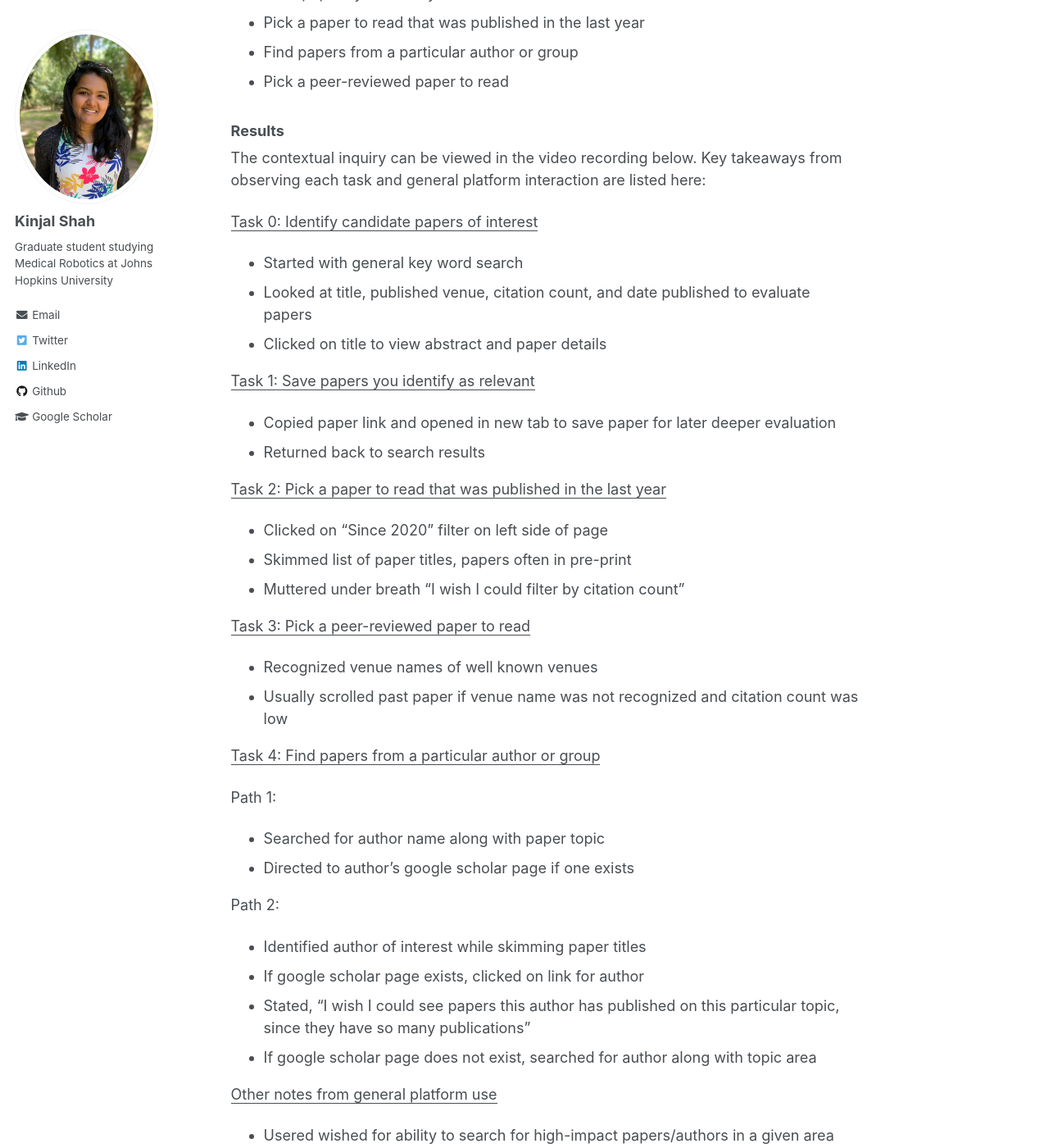
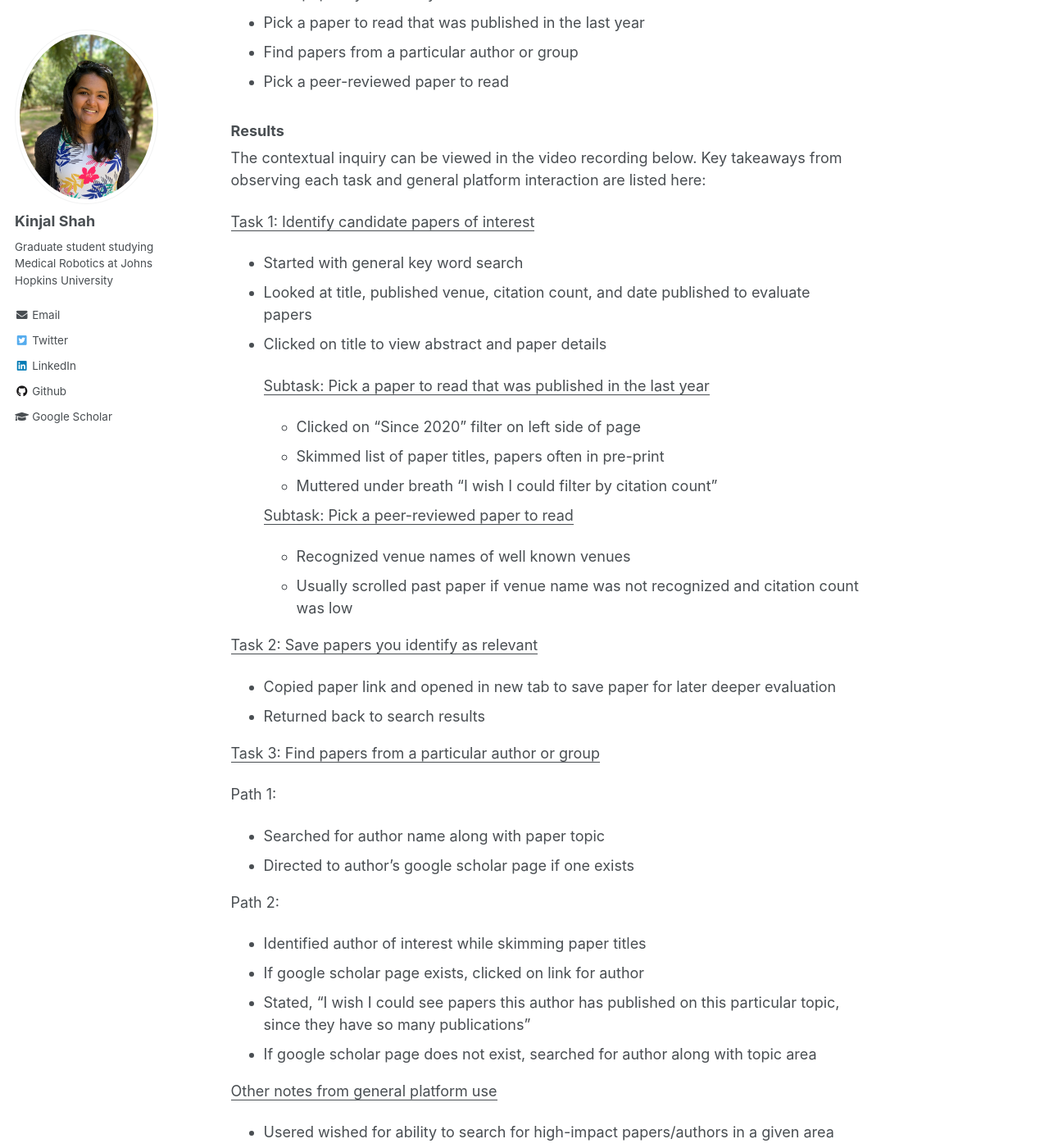
Before and after one commit to kinjmshah/kinjmshah.github.io, a Jekyll site: the page built from _portfolio/HCI_CI_LoFiPrototype.md, in a window 1280 px wide and 1400 px high, scrolled down 1215 px. Shown: the whole window at 82% size. Built offline with Jekyll 4.4.1, drawn with Linux system fonts in a browser that asks for light colours.

Commit message:
Update HCI_CI_LoFiPrototype.md

```diff
--- a/_portfolio/HCI_CI_LoFiPrototype.md
+++ b/_portfolio/HCI_CI_LoFiPrototype.md
@@ -33,25 +33,25 @@ In addition to observing overall use of the platform to complete the general pla
 
 The contextual inquiry can be viewed in the video recording below. Key takeaways from observing each task and general platform interaction are listed here:
 
-<ins>Task 0: Identify candidate papers of interest</ins>
+<ins>Task 1: Identify candidate papers of interest</ins>
 - Started with general key word search
 - Looked at title, published venue, citation count, and date published to evaluate papers
 - Clicked on title to view abstract and paper details
 
-<ins>Task 1: Save papers you identify as relevant</ins>
+    <ins>Subtask: Pick a paper to read that was published in the last year</ins>
+    - Clicked on "Since 2020" filter on left side of page
+    - Skimmed list of paper titles, papers often in pre-print
+    - Muttered under breath "I wish I could filter by citation count"
+
+    <ins>Subtask: Pick a peer-reviewed paper to read</ins>
+    - Recognized venue names of well known venues
+    - Usually scrolled past paper if venue name was not recognized and citation count was low
+
+<ins>Task 2: Save papers you identify as relevant</ins>
 - Copied paper link and opened in new tab to save paper for later deeper evaluation
 - Returned back to search results
 
-<ins>Task 2: Pick a paper to read that was published in the last year</ins>
-- Clicked on "Since 2020" filter on left side of page
-- Skimmed list of paper titles, papers often in pre-print
-- Muttered under breath "I wish I could filter by citation count"
-
-<ins>Task 3: Pick a peer-reviewed paper to read</ins>
-- Recognized venue names of well known venues
-- Usually scrolled past paper if venue name was not recognized and citation count was low
-
-<ins>Task 4: Find papers from a particular author or group</ins>
+<ins>Task 3: Find papers from a particular author or group</ins>
 
 Path 1:
 - Searched for author name along with paper topic
```
